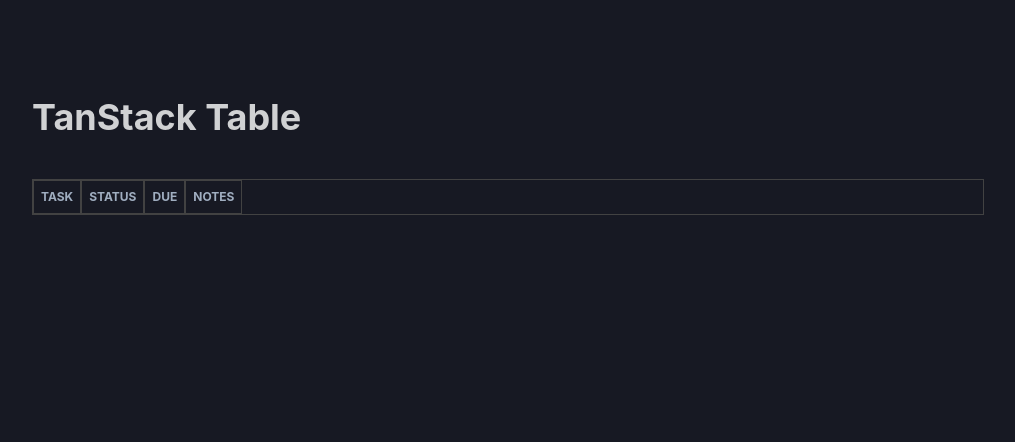
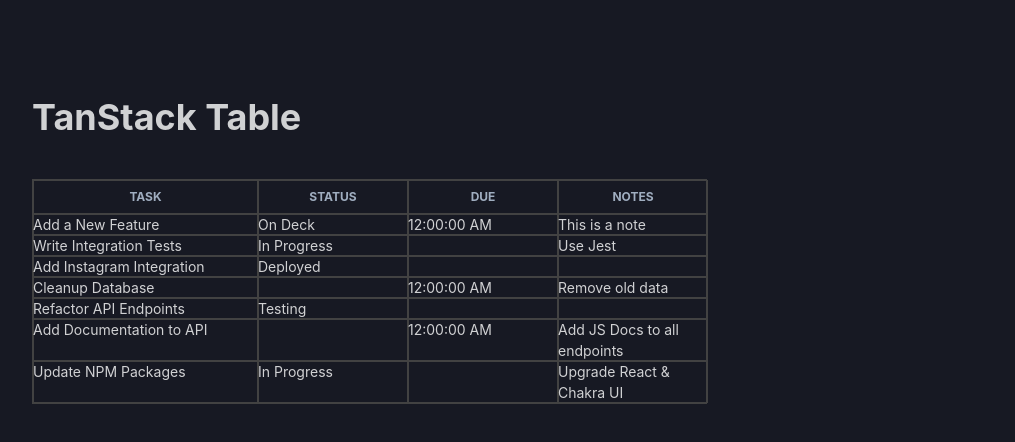
Before and after one commit to VlahdimyrLB/tanstack-table, a React (Vite) app: page / in a window 1280 px wide. Shown: the top 442 px of the page, without its empty margins (132-1147 px from the left). Built offline with nearby package versions, Linux system fonts and the light colour scheme.

Commit message:
Resizer done

```diff
--- /dev/null
+++ b/src/components/EditableCell.jsx
@@ -0,0 +1,4 @@
+const EditableCell = () => {
+  return <div>EditableCell</div>;
+};
+export default EditableCell;
--- a/src/components/TaskTable.jsx
+++ b/src/components/TaskTable.jsx
@@ -1,5 +1,9 @@
 import { Box } from "@chakra-ui/react";
-import { getCoreRowModel, useReactTable } from "@tanstack/react-table";
+import {
+  flexRender,
+  getCoreRowModel,
+  useReactTable,
+} from "@tanstack/react-table";
 import DATA from "../data";
 import { useState } from "react";
 
@@ -7,17 +11,18 @@
   {
     header: "TASK",
     accessorKey: "task",
+    size: 225,
     cell: (props) => <p>{props.getValue()}</p>,
   },
   {
     header: "STATUS",
     accessorKey: "status",
-    cell: (props) => <p>{props.getValue()}</p>,
+    cell: (props) => <p>{props.getValue()?.name}</p>,
   },
   {
     header: "DUE",
     accessorKey: "due",
-    cell: (props) => <p>{props.getValue()}</p>,
+    cell: (props) => <p>{props.getValue()?.toLocaleTimeString()}</p>,
   },
   {
     header: "NOTES",
@@ -31,17 +36,34 @@
     data,
     columns,
     getCoreRowModel: getCoreRowModel(),
+    columnResizeMode: "onChange",
   });
 
   console.log(table.getHeaderGroups());
   return (
     <Box>
-      <Box className="table">
+      <Box className="table" w={table.getTotalSize()}>
         {table.getHeaderGroups().map((headerGroup) => (
           <Box className="tr" key={headerGroup.id}>
             {headerGroup.headers.map((header) => (
-              <Box className="th" key={header.id}>
+              <Box className="th" w={header.getSize()} key={header.id}>
                 {header.column.columnDef.header}
+                <Box
+                  onMouseDown={header.getResizeHandler()}
+                  onTouchStart={header.getResizeHandler()}
+                  className={`resizer ${
+                    header.column.getIsResizing() ? "getIsResizing" : ""
+                  }`}
+                ></Box>
+              </Box>
+            ))}
+          </Box>
+        ))}
+        {table.getRowModel().rows.map((row) => (
+          <Box className="tr" key={row.id}>
+            {row.getVisibleCells().map((cell) => (
+              <Box className="td" w={cell.column.getSize} key={cell.id}>
+                {flexRender(cell.column.columnDef.cell, cell.getContext())}
               </Box>
             ))}
           </Box>
```
